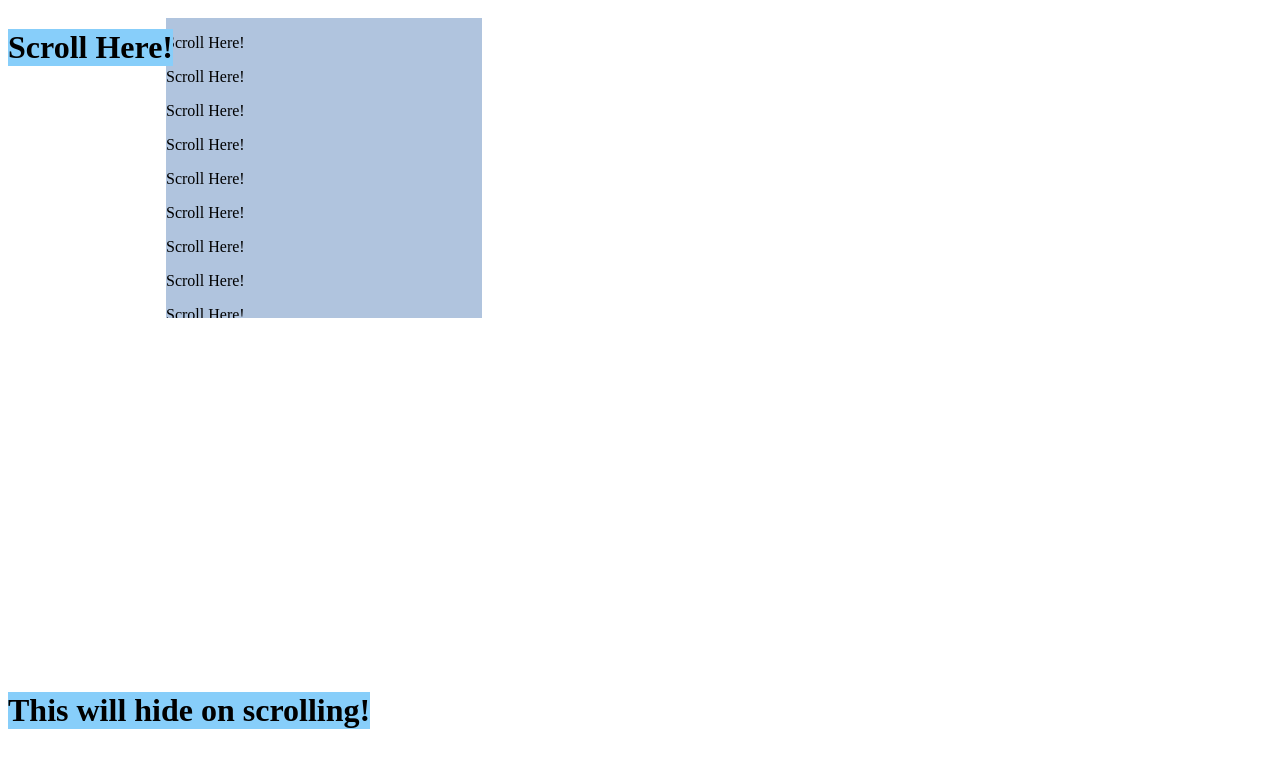
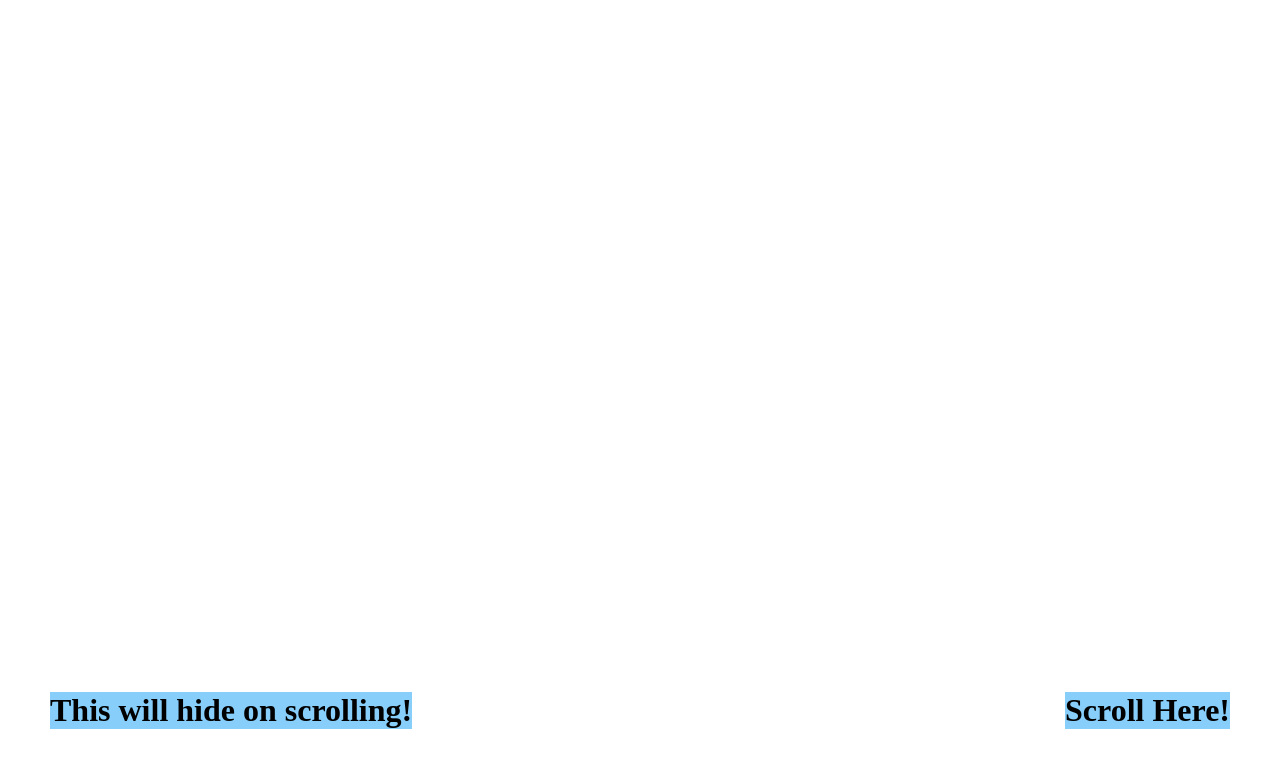
Before and after one commit to p0o/react-is-scrolling, a React app: page / in a window 1280 px wide. Shown: the top 768 px of the page. Built offline with nearby package versions, Linux system fonts and the light colour scheme; the HTML template or start-up script is replaced by a standard one.

Commit message:
remove unnecessary elements from example

```diff
--- a/examples/App.js
+++ b/examples/App.js
@@ -2,14 +2,6 @@ import React, { Component } from 'react';
 import ReactDOM from 'react-dom';
 import IsScrolling from '../src/IsScrolling.js';
 
-const smallDivStyle = {
-  background: 'LightSteelBlue',
-  width: '25%',
-  height: '300px',
-  overflow: 'scroll',
-  margin: '10px 12.5%',
-  float: 'left',
-};
 
 const parentDivStyle = {
   height: '2000px'
@@ -18,32 +10,29 @@ const parentDivStyle = {
 const overlayStyle = {
   position: 'fixed',
   background: 'LightSkyBlue',
+  bottom: '50px',
 };
 
-const fillContent = (text = 'Scroll Here!') => {
-  const content = [];
-  for (let i = 0; i < 100; i++) {
-    content.push(<p key={i} >{ text }</p>);
-  }
-  return content;
-};
 
-const SmallDivStatelessComponent = ({ isScrolling }) =>
-  <div style={smallDivStyle}>
-    { fillContent() }
-  </div>
-
-
+@IsScrolling
 class Page extends Component {
 
   render() {
+    const { isScrolling } = this.props;
+
     return (
       <div style={parentDivStyle}>
-        <SmallDivStatelessComponent />
-        <h1 style={overlayStyle}>Scroll Here!</h1>
-        <h1 style={{ ...overlayStyle, bottom: '50px' }}>
-          This will hide on scrolling!
+
+        <h1 style={{ ...overlayStyle, right: '50px' }}>
+          { isScrolling ? 'Yay! You are scrolling!' : 'Scroll Here!' }
         </h1>
+
+        { !isScrolling &&
+          <h1 style={{ ...overlayStyle, left: '50px' }}>
+            This will hide on scrolling!
+          </h1>
+        }
+
       </div>
     );
   }
```
